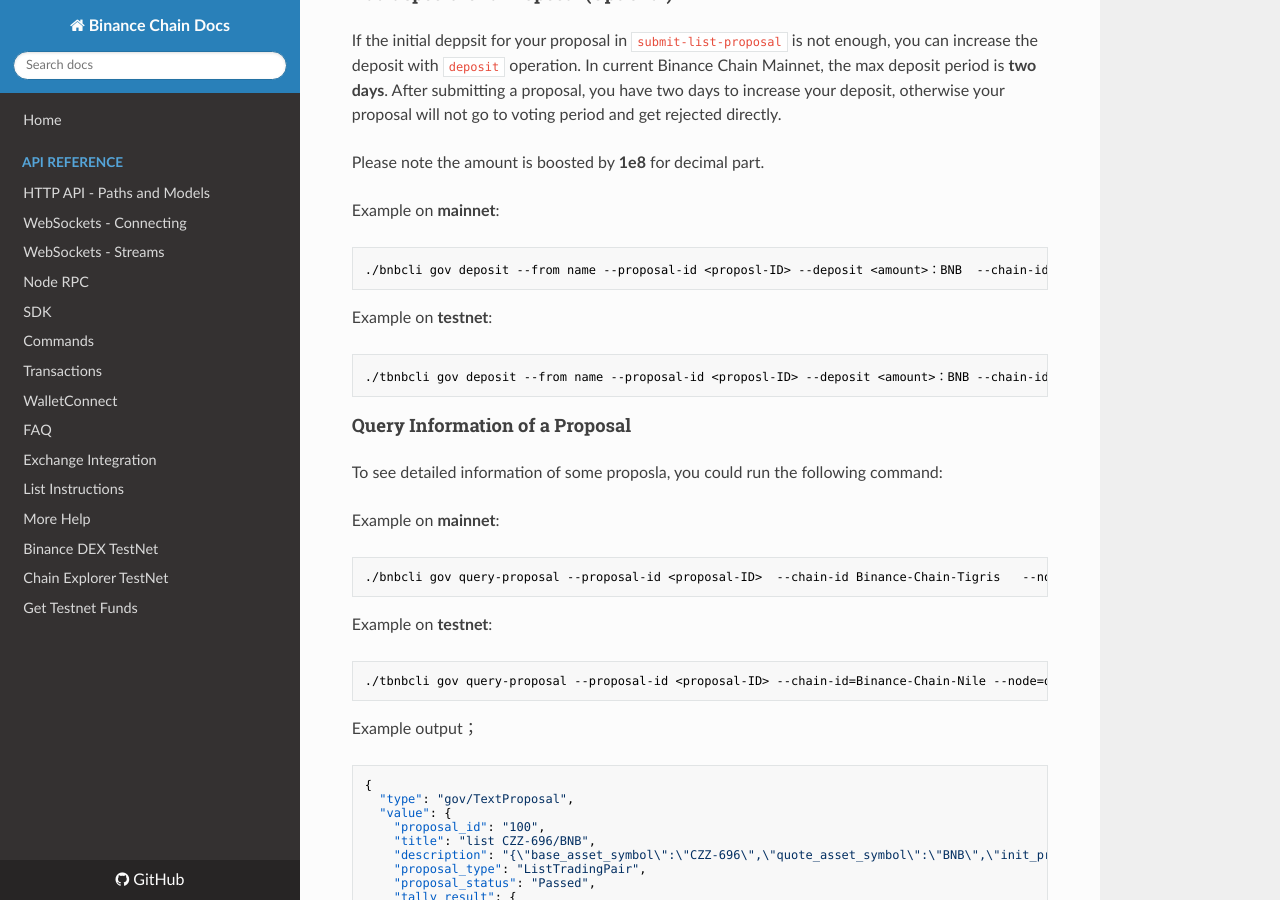
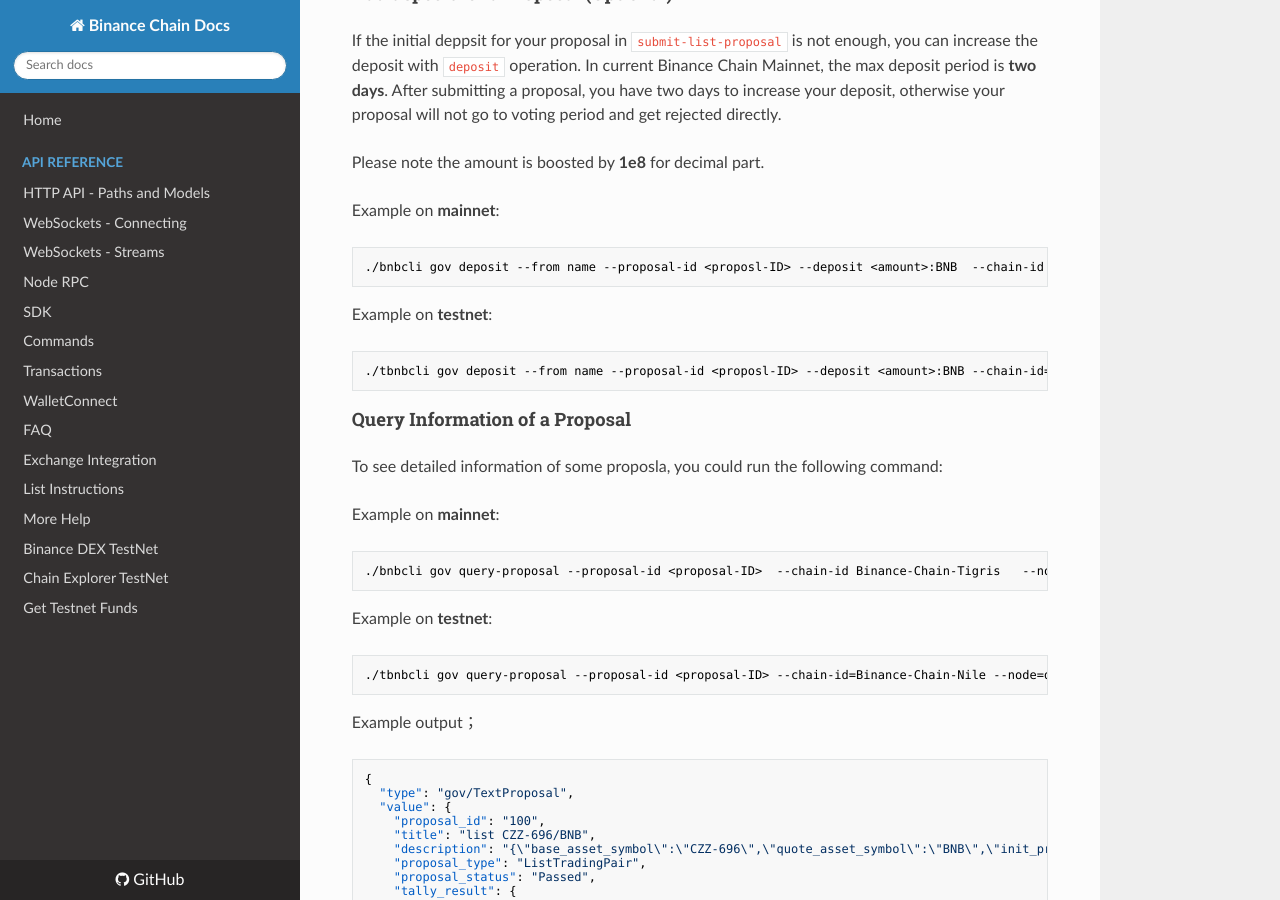
Before and after one commit to yash-sharma1/docs-site, an MkDocs documentation site: the page built from docs/governance.md, in a window 1280 px wide and 900 px high, scrolled down 2409 px. Built offline with MkDocs 1.6.1, drawn with Linux system fonts in a browser that asks for light colours; nearby versions of some CDN libraries.

````diff
--- a/docs/governance.md
+++ b/docs/governance.md
@@ -75,13 +75,13 @@ Please note the amount is  boosted by **1e8** for decimal part.
 Example on **mainnet**:
 
 ```shell
-./bnbcli gov deposit --from name --proposal-id <proposl-ID> --deposit <amount>：BNB  --chain-id Binance-Chain-Tigris   --node  https://dataseed5.defibit.io:443
+./bnbcli gov deposit --from name --proposal-id <proposl-ID> --deposit <amount>:BNB  --chain-id Binance-Chain-Tigris   --node  https://dataseed5.defibit.io:443
 ```
 
 Example on **testnet**:
 
 ```shell
-./tbnbcli gov deposit --from name --proposal-id <proposl-ID> --deposit <amount>：BNB --chain-id=Binance-Chain-Nile --node=data-seed-pre-2-s1.binance.org:80
+./tbnbcli gov deposit --from name --proposal-id <proposl-ID> --deposit <amount>:BNB --chain-id=Binance-Chain-Nile --node=data-seed-pre-2-s1.binance.org:80
 ```
 
 #### Query Information of a Proposal
````
